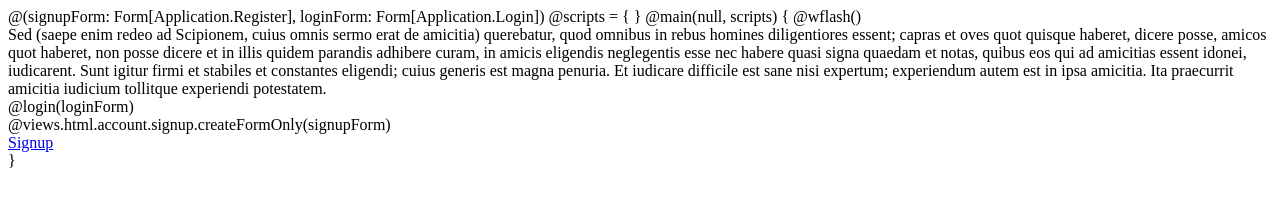
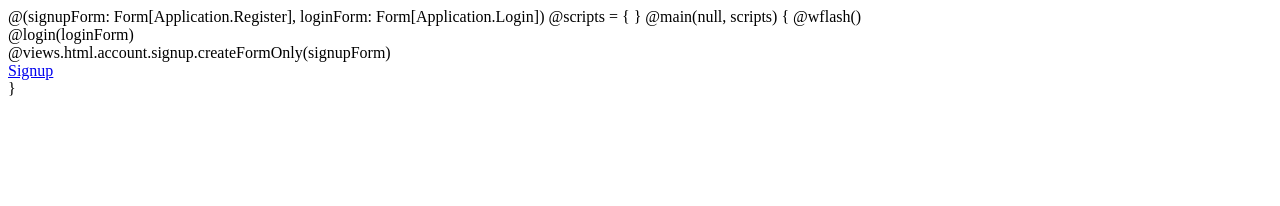
Before and after one commit to dzeller44/PlayStartApp, a plain HTML site: page app/views/index.scala.html in a window 1280 px wide. Drawn offline with Linux system fonts and the light colour scheme; a script that the page names is missing.

Commit message:
Removed jibberish

```diff
--- a/app/views/index.scala.html
+++ b/app/views/index.scala.html
@@ -7,9 +7,6 @@
 @main(null, scripts) {
 
   @wflash()
-  <div class="col-lg-6">
-      Sed (saepe enim redeo ad Scipionem, cuius omnis sermo erat de amicitia) querebatur, quod omnibus in rebus homines diligentiores essent; capras et oves quot quisque haberet, dicere posse, amicos quot haberet, non posse dicere et in illis quidem parandis adhibere curam, in amicis eligendis neglegentis esse nec habere quasi signa quaedam et notas, quibus eos qui ad amicitias essent idonei, iudicarent. Sunt igitur firmi et stabiles et constantes eligendi; cuius generis est magna penuria. Et iudicare difficile est sane nisi expertum; experiendum autem est in ipsa amicitia. Ita praecurrit amicitia iudicium tollitque experiendi potestatem.
-  </div>
 
   <div class="col-lg-6">
     <div class="well">
```
